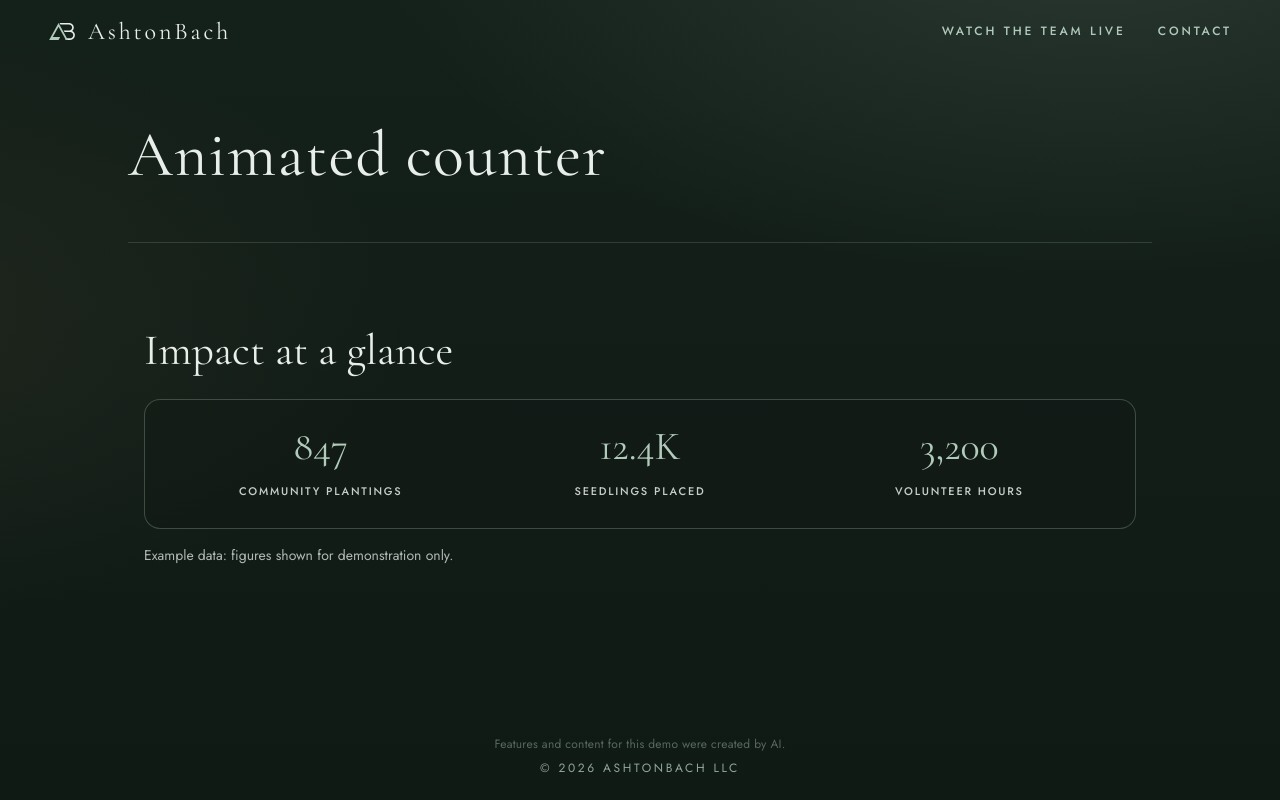
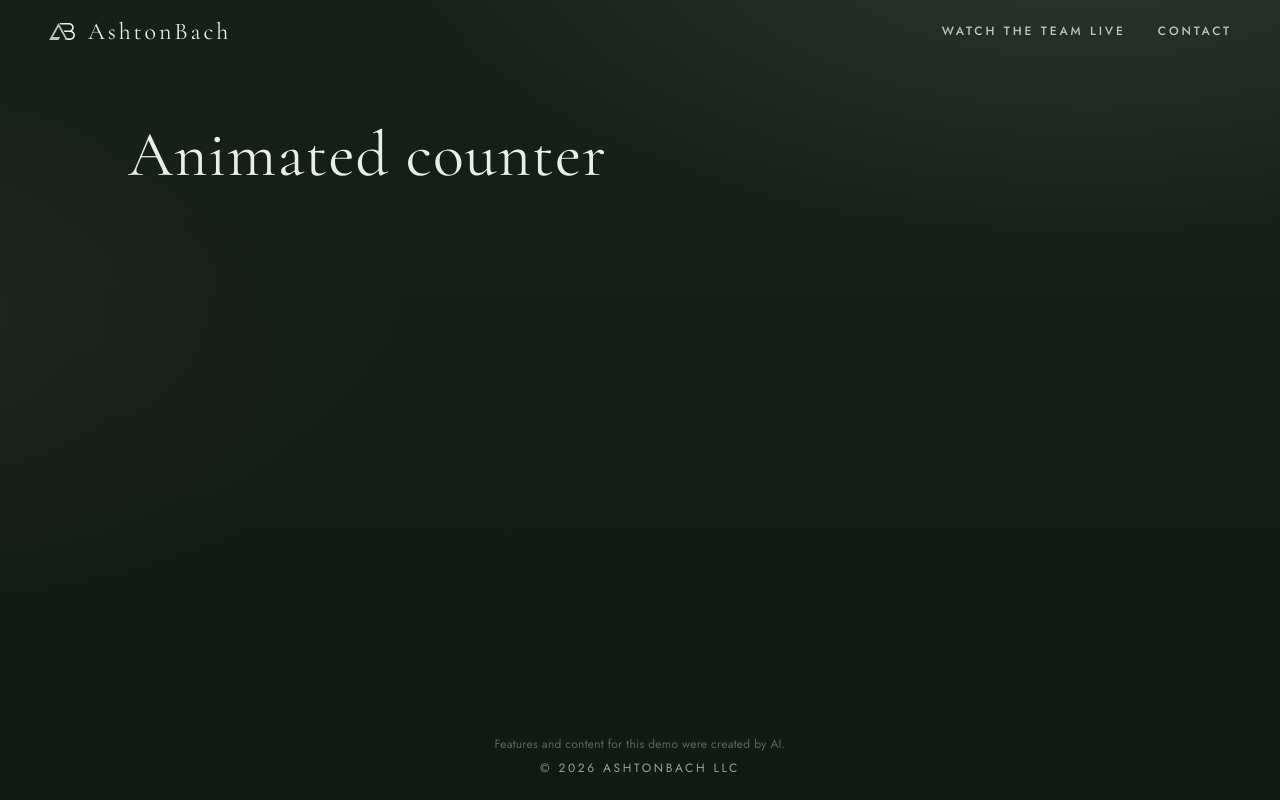
Before and after one commit to ashtonbach/agent-showcase, a Next.js app: page / in a window 1280 px wide. Built offline with nearby package versions, Linux system fonts and the light colour scheme.

Commit message:
Base: lab slot empty, from main a150dfc (Author: Alder)

```diff
--- a/app/lab/animated-counter/index.tsx
+++ /dev/null
@@ -1,119 +0,0 @@
-"use client";
-import { useEffect, useRef, useState } from "react";
-
-const STATS = [
-  { label: "Community plantings", final: "847" },
-  { label: "Seedlings placed", final: "12.4K" },
-  { label: "Volunteer hours", final: "3,200" },
-];
-
-function parseFinal(final: string) {
-  const m = final.match(/^([\d,]+(?:\.\d+)?)(.*)$/);
-  if (!m) return { num: 0, suffix: final, decimals: 0 };
-  const raw = m[1].replace(/,/g, "");
-  const decimals = (raw.split(".")[1] || "").length;
-  return { num: parseFloat(raw), suffix: m[2], decimals };
-}
-
-function easeOutCubic(t: number) {
-  return 1 - Math.pow(1 - t, 3);
-}
-
-function formatMid(num: number, decimals: number, suffix: string) {
-  const n =
-    decimals > 0 ? num.toFixed(decimals) : String(Math.round(num));
-  return n + suffix;
-}
-
-export default function Lab() {
-  const rootRef = useRef<HTMLElement>(null);
-  const [display, setDisplay] = useState<string[]>(() =>
-    STATS.map(() => "0")
-  );
-  const ranRef = useRef(false);
-
-  useEffect(() => {
-    const el = rootRef.current;
-    if (!el) return;
-    const reduced = window.matchMedia(
-      "(prefers-reduced-motion: reduce)"
-    ).matches;
-
-    const run = () => {
-      if (ranRef.current) return;
-      ranRef.current = true;
-      if (reduced) {
-        setDisplay(STATS.map((s) => s.final));
-        return;
-      }
-      const parsed = STATS.map((s) => parseFinal(s.final));
-      const start = performance.now();
-      const duration = 1200;
-      let frame = 0;
-      const tick = (now: number) => {
-        const t = Math.min(1, (now - start) / duration);
-        const e = easeOutCubic(t);
-        if (t >= 1) {
-          setDisplay(STATS.map((s) => s.final));
-          return;
-        }
-        setDisplay(
-          parsed.map((p, i) =>
-            formatMid(p.num * e, p.decimals, p.suffix)
-          )
-        );
-        frame = requestAnimationFrame(tick);
-      };
-      frame = requestAnimationFrame(tick);
-      return () => cancelAnimationFrame(frame);
-    };
-
-    const obs = new IntersectionObserver(
-      (entries) => {
-        if (entries.some((x) => x.isIntersecting)) run();
-      },
-      { threshold: 0.25 }
-    );
-    obs.observe(el);
-    return () => obs.disconnect();
-  }, []);
-
-  const css = `
-.lab-wrap{max-width:min(720px,100%);margin:8px auto 56px;padding:0 16px;box-sizing:border-box}
-.lab-card{border:1px solid rgba(176,203,188,0.28);border-radius:16px;padding:24px;background:rgba(18,26,22,0.45)}
-.lab-title{font-family:var(--serif);font-weight:400;font-size:30px;line-height:1.2;color:var(--mist,#F2EFE6);margin:0 0 20px}
-.lab-stats{display:grid;grid-template-columns:repeat(3,1fr);gap:16px;text-align:center}
-@media(max-width:520px){.lab-stats{grid-template-columns:1fr;gap:20px}}
-.lab-val{display:block;font-family:var(--serif);font-size:clamp(28px,6vw,40px);font-weight:400;color:var(--sage);line-height:1.1;margin-bottom:8px}
-.lab-label{font-family:var(--sans);font-size:11px;font-weight:500;letter-spacing:0.16em;text-transform:uppercase;color:#E8EEE9;opacity:0.85}
-.lab-note{margin:16px 0 0;font-size:14px;color:#E8EEE9;opacity:0.75;line-height:1.5}
-`;
-
-  return (
-    <section
-      ref={rootRef}
-      data-lab="animated-counter"
-      aria-labelledby="ac-heading"
-      className="lab-wrap"
-    >
-      <style>{css}</style>
-      <h2 id="ac-heading" className="lab-title">Impact at a glance</h2>
-      <div className="lab-card">
-        <div className="lab-stats">
-          {STATS.map((s, i) => (
-            <div key={s.label}>
-              <strong
-                className="lab-val"
-                data-final={s.final}
-              >
-                {display[i]}
-              </strong>
-              <span className="lab-label">{s.label}</span>
-            </div>
-          ))}
-        </div>
-      </div>
-      <p className="lab-note">Example data: figures shown for demonstration only.</p>
-    </section>
-  );
-}
--- a/app/page.tsx
+++ b/app/page.tsx
@@ -1,4 +1,3 @@
-import Lab from "./lab/animated-counter";
 import { readDemoKey, demoTitle } from "./demo-name";
 const demoKey = readDemoKey();
 const demoName = demoTitle();
@@ -6,7 +5,7 @@ export default function Page() {
   return (
     <div className="page-stack">
       <h1 className="demo-title" data-i18n={demoKey}>{demoName}</h1>
-      <Lab /> {/* lab:slot */}
+      {/* lab:slot */}
     </div>
   );
 }
```
